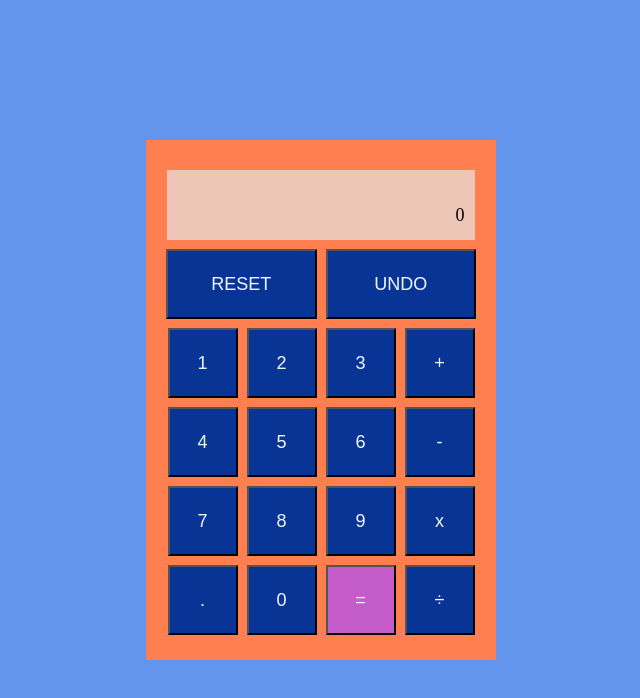
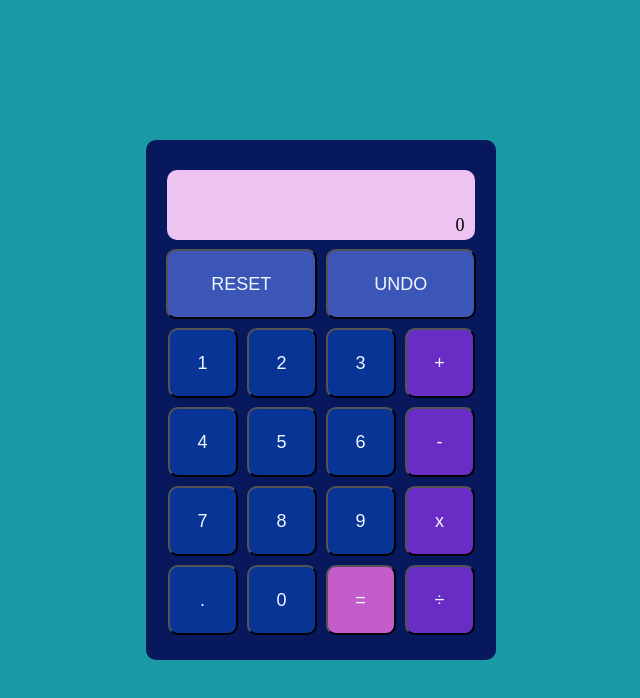
Before and after one commit to kaglet/calculator, a plain HTML site: page index.html in a window 1280 px wide. Shown: the whole page, without its empty margins (319-959 px from the left). Drawn offline with Linux system fonts and the light colour scheme.

Commit message:
Style to blue, purple, pink palette

```diff
--- a/styles.css
+++ b/styles.css
@@ -3,6 +3,7 @@
     padding: 0;
     box-sizing: border-box;
     color: aliceblue;
+    border-radius: 10px;
 }
 
 body {
@@ -11,7 +12,7 @@ body {
     justify-content: center;
     align-items: center;
     height: 100vh;
-    background-color: cornflowerblue;
+    background-color: rgb(28, 153, 167);
 }
 
 #calculator {
@@ -22,12 +23,15 @@ body {
     gap: 9px;
     justify-content: center;
     padding: 30px 15px;
-    background-color: coral;
+    background-color: rgb(7, 24, 93);
 }
 
 #calculator button {
     width: 70px;
     height: 70px;
+}
+
+#calculator button.digit, #point {
     background-color: rgb(8, 53, 149);
 }
 
@@ -36,8 +40,7 @@ body {
     height: 70px;
     display: flex;
     flex-direction: column;
-    padding: 0px 10px;
-    background-color: rgb(238, 198, 184);
+    background-color: rgb(237, 195, 241);
 }
 
 #equals.equals {
@@ -46,6 +49,7 @@ body {
 
 #calculator #delete, #calculator #clear {
     width: 47%;
+    background-color: rgb(59, 86, 183);
 }
 
 #calculator button, #calculator div {
@@ -64,4 +68,11 @@ body {
     border: none;
     height: 50%;
     color: black;
+    padding: 10px 10px;
 }
+
+
+
+.operator {
+    background-color: rgb(105, 44, 197);
+}
```
